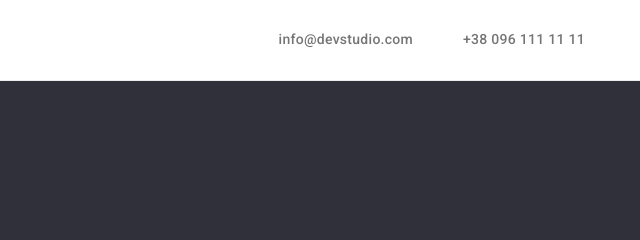
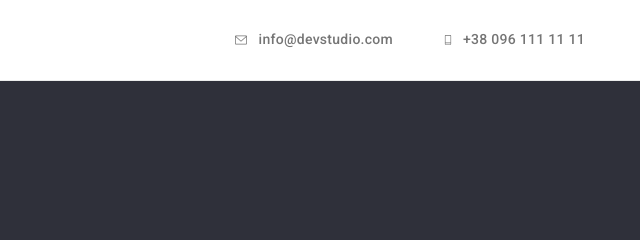
Before and after one commit to Andriy-Hrynevetskyi/goit-markup-hw-04, a plain HTML site: page index.html in a window 1280 px wide. Shown: the top 240 px of the page, 640-1280 px from the left. Drawn offline with nearby package versions, Linux system fonts and the light colour scheme.

Commit message:
header-complete

```diff
--- a/css/styles.css
+++ b/css/styles.css
@@ -117,6 +117,8 @@ body {
 }
 
 .contact-link {
+  display: inline-flex;
+  align-items: center;
   color: var(--header-secondary-color);
   padding-top: 32px;
   padding-bottom: 32px;
@@ -125,6 +127,7 @@ body {
 .main-nav {
   display: flex;
   align-items: center;
+  justify-content: space-between;
 }
 
 .site-nav {
@@ -138,11 +141,18 @@ body {
 .contact-list {
   display: flex;
   margin-left: auto;
+  align-items: center;
 }
 
 .contact-list .list-item:not(:last-child) {
   margin-right: 50px;
 }
+
+.contact-icon {
+  fill: currentcolor;
+  margin-right: 10px;
+}
+
 /*--- Hero styles ---*/
 
 .hero {
--- a/index.html
+++ b/index.html
@@ -33,10 +33,20 @@
         </nav>
         <ul class="contact-list list">
           <li class="list-item">
-            <a class="link contact-link" href="mailto:info@devstudio.com">info@devstudio.com</a>
+            <a class="link contact-link" href="mailto:info@devstudio.com">
+              <svg class="contact-icon" width="16" height="12">
+                <use href="images/symbol-defs.svg#icon-envelope"></use>
+              </svg>
+              info@devstudio.com
+            </a>
           </li>
           <li class="list-item">
-            <a class="link contact-link" href="tel:+380961111111">+38 096 111 11 11</a>
+            <a class="link contact-link" href="tel:+380961111111">
+              <svg class="contact-icon" width="10" height="16">
+                <use href="images/symbol-defs.svg#icon-smartphone"></use>
+              </svg>
+              +38 096 111 11 11
+            </a>
           </li>
         </ul>
       </div>
```
Also changed, not shown: images/symbol-defs.svg (added).
